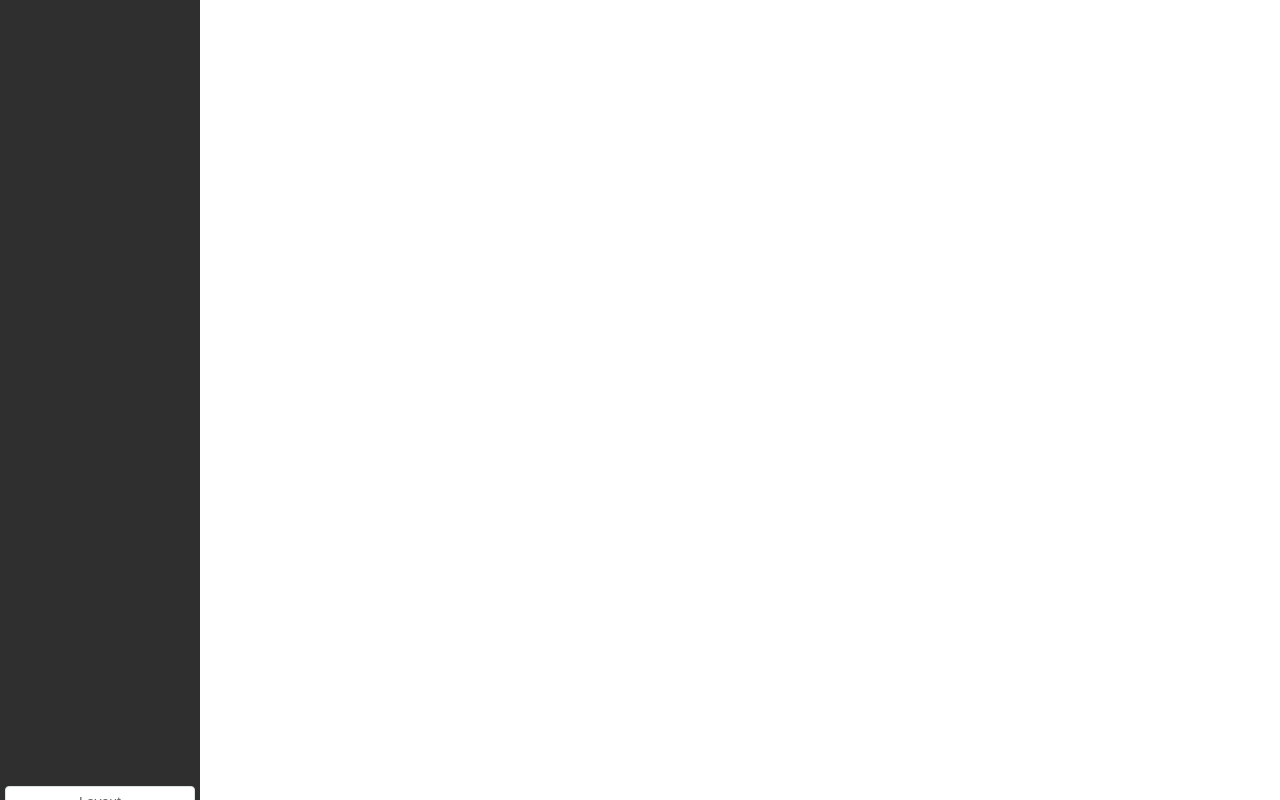
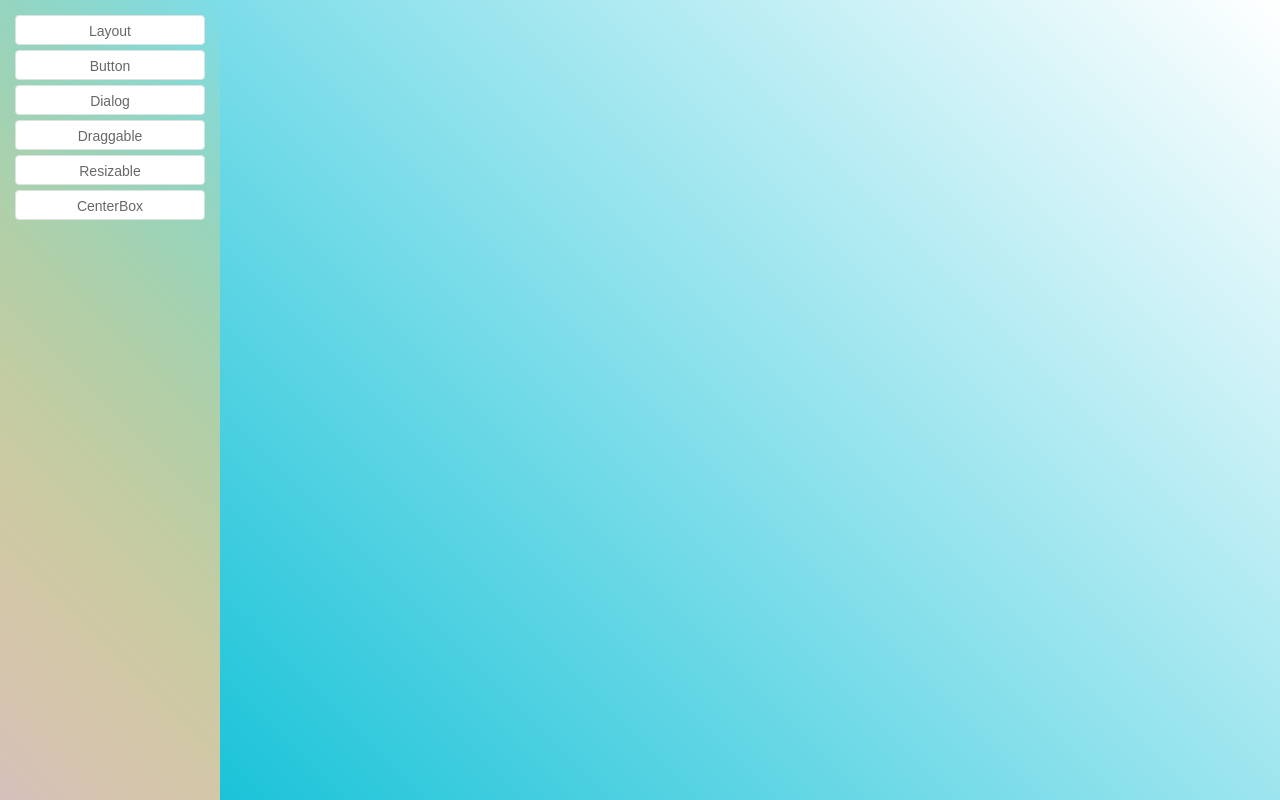
Before and after one commit to Joy1326/LyUI, a Vue app: page /#/ in a window 1280 px wide. Built offline with nearby package versions, Linux system fonts and the light colour scheme.

Commit message:
调整样式及修改layout布局

```diff
--- a/src/components/dialog/Dialog.vue
+++ b/src/components/dialog/Dialog.vue
@@ -71,17 +71,17 @@ export default {
       type: Boolean,
       default: true
     },
-    title:{
-      type:String,
-      default:'标题'
+    title: {
+      type: String,
+      default: "title"
     },
-    draggable:{
-      type:Boolean,
-      default:false
+    draggable: {
+      type: Boolean,
+      default: false
     },
-    resizable:{
-      type:Boolean,
-      default:false
+    resizable: {
+      type: Boolean,
+      default: false
     }
   },
   data() {
@@ -114,9 +114,9 @@ export default {
         height: this.tagHeight
       };
     },
-    titleStyle(){
-      console.log(this.draggable)
-      return this.draggable? {cursor:'move'}:null
+    titleStyle() {
+      console.log(this.draggable);
+      return this.draggable ? { cursor: "move" } : null;
     }
   },
   mounted() {
@@ -197,6 +197,6 @@ export default {
   height: 36px;
   line-height: 36px;
   padding-left: 8px;
-  background-color: white;
+  background: linear-gradient(180deg, #f7f7f7, #c5c5c5b5);
 }
 </style>
--- /dev/null
+++ b/src/components/layout/LCR.vue
@@ -0,0 +1,38 @@
+<template>
+  <div class="ly-lcr-wrap">
+    <div class="ly-lcr-l">
+      <slot name="left"></slot>
+    </div>
+    <div class="ly-lcr-r">
+      <slot name="right"></slot>
+    </div>
+    <div class="ly-lcr-c">
+      <slot></slot>
+    </div>
+  </div>
+</template>
+<style scoped>
+.ly-lcr-wrap {
+  height: 100%;
+}
+.ly-lcr-l {
+  float: left;
+  overflow: hidden;
+}
+.ly-lcr-r {
+  float: right;
+  overflow: hidden;
+}
+.ly-lcr-c {
+  overflow: auto;
+}
+.ly-lcr-l,
+.ly-lcr-r,
+.ly-lcr-c {
+  height: 100%;
+}
+.ly-lcr-l,
+.ly-lcr-r {
+    background: linear-gradient(45deg, #FFEB3B, transparent);
+}
+</style>
--- a/src/components/layout/Layout.vue
+++ b/src/components/layout/Layout.vue
@@ -1,93 +1,62 @@
 <template>
-  <div
-    :style="wrapStyle"
-    ref="wrapBox"
-  >
-    <div ref="header">
-      <slot name="header"></slot>
+  <div class="ly-layout-wrap">
+    <div class="ly-layout-header ly-table-layout-row">
+      <div>
+        <slot name="header"></slot>
+      </div>
     </div>
-    <div
-      :style="contentWrapStyle"
-      class="ly-content-wrap"
-    >
-      <slot name="left"></slot>
-      <slot></slot>
-      <slot name="right"></slot>
+    <div class="ly-layout-body ly-table-layout-row">
+      <div class="ly-layout-center-wrap">
+        <div class="ly-layout-center">
+          <LCR>
+            <slot
+              slot="left"
+              name="left"
+            ></slot>
+            <slot></slot>
+            <slot
+              slot="right"
+              name="right"
+            ></slot>
+          </LCR>
+        </div>
+      </div>
     </div>
-    <div ref="footer">
-      <slot name="footer"></slot>
+    <div class="ly-layout-footer ly-table-layout-row">
+      <div>
+        <slot name="footer"></slot>
+      </div>
     </div>
   </div>
 </template>
 <script>
+import LCR from "./LCR.vue";
 export default {
-  props: {
-    fit: {
-      type: Boolean,
-      default: false
-    }
-  },
-  data() {
-    return {
-      wrapHeight: 0,
-      headerHeight: 0,
-      footerHeight: 0
-    };
-  },
-  mounted() {
-    this.$nextTick(() => {
-      this.initFn();
-    });
-  },
-  computed: {
-    wrapStyle() {
-      return {
-        height: this.fit ? "100%" : "auto",
-        overflow:this.fit?'hidden':'auto'
-      };
-    },
-    contentWrapStyle() {
-      return {
-        height: this.fit
-          ? this.wrapHeight - this.headerHeight - this.footerHeight + "px"
-          : "auto"
-      };
-    }
-  },
-  methods: {
-    getRefWrapBox() {
-      return this.$refs.wrapBox;
-    },
-    getWrapBoxHeight() {
-      return this.getRefWrapBox().offsetHeight;
-    },
-    getRefHeader() {
-      return this.$refs.header;
-    },
-    getHeaderHeight() {
-      return this.getRefHeader().offsetHeight;
-    },
-    getRefFooter() {
-      return this.$refs.footer;
-    },
-    getFooterHeight() {
-      return this.getRefFooter().offsetHeight;
-    },
-    initFn() {
-      this.wrapHeight = this.getWrapBoxHeight();
-      this.headerHeight = this.getHeaderHeight();
-      this.footerHeight = this.getFooterHeight();
-    }
-  }
+  components: { LCR }
 };
 </script>
+
 <style scoped>
-.ly-content-wrap {
+.ly-layout-wrap {
   display: table;
+  width: 100%;
   table-layout: fixed;
-  width: 100%;
+  height: 100%;
+      background: linear-gradient(45deg, #00BCD4, transparent);
 }
-.ly-content-wrap > div {
+.ly-table-layout-row {
+  display: table-row;
+}
+.ly-layout-body {
+  height: 100%;
+}
+.ly-layout-center-wrap {
+  height: 100%;
+  overflow: hidden;
   display: table-cell;
 }
+.ly-layout-center {
+  height: 100%;
+  overflow: auto;
+}
 </style>
--- a/src/components/layout/LayoutPanel.vue
+++ b/src/components/layout/LayoutPanel.vue
@@ -1,30 +1,10 @@
 <template>
-    <div class="ly-layoutpanel-wrap" :style="style">
-        <div class="ly-layoutpanel-box">
-            <slot></slot>
-        </div>
+    <div class="ly-layoutpanel-box">
+        <slot></slot>
     </div>
 </template>
-<script>
-export default {
-    props:{
-        width:{
-            type:[Number,String],
-            default:'auto'
-        }
-    },
-    computed:{
-        style(){
-            return {
-                width: !isNaN(this.width)?this.width+'px':'auto'
-            }
-        }
-    }
-}
-</script>
 <style scoped>
 .ly-layoutpanel-box{
-    width: 100%;
     height: 100%;
     overflow: auto;
 }
--- a/src/components/masklayer/MaskLayer.vue
+++ b/src/components/masklayer/MaskLayer.vue
@@ -52,6 +52,6 @@ export default {
 </script>
 <style scoped>
 .ly-masklayer-wrap {
-  background-color: #7979794a;
+  background-color: #7979799e;;
 }
 </style>
--- a/src/components/mixins/draggable.js
+++ b/src/components/mixins/draggable.js
@@ -1,7 +1,7 @@
 export default {
     directives: {
+        // 指令的定义
         draggable: {
-            // 指令的定义
             inserted(el, bind) {
                 let { onDragStart, onDrag, onDragEnd, handle } = bind.value && bind.value || {};
                 let disX = 0;
@@ -9,10 +9,16 @@ export default {
                 let sPageX = 0;
                 let sPageY = 0;
                 let nEl = el;
+                try {
                     if (handle && typeof handle === 'function') {
                         nEl = handle();
                     }
                     nEl.onmousedown = mousedownFn;
+                } catch (error) {
+                    // eslint-disable-next-line no-console
+                    console.error(error);
+                }
+
                 function mousedownFn(event) {
                     let { pageX, pageY } = event;
                     sPageX = pageX;
@@ -33,7 +39,7 @@ export default {
                         onDrag(event, {
                             disX, disY,
                             mX: pageX - sPageX,
-                            mY:pageY - sPageY
+                            mY: pageY - sPageY
                         });
                     }
                 }
@@ -46,10 +52,17 @@ export default {
                 }
             },
             unbind(el, bind) {
+                try {
                     let { handle } = bind.value && bind.value || {};
+                    if (el.onmousedown) {
                         el.onmousedown = null;
-                if (handle && typeof handle === 'function') {
+                    }
+                    if (handle && typeof handle === 'function' && handle() && handle().onmousedown) {
                         handle().onmousedown = null;
+                    }
+                } catch (error) {
+                    // eslint-disable-next-line no-console
+                    console.error(error);
                 }
             }
         }
--- a/src/components/resizable/Resizable.vue
+++ b/src/components/resizable/Resizable.vue
@@ -186,10 +186,10 @@ export default {
   position: absolute;
   /* height: 400px;
   width: 400px; */
-  background-color: #42b1bf;
+  background-color: white;
   border: 1px solid #795548;
   border-radius: 4px;
-  box-shadow: 2px 2px 5px #00bcd4;
+  box-shadow: 1px 1px 5px #ffffff;
   overflow: hidden;
 }
 </style>
--- a/src/page/Main.vue
+++ b/src/page/Main.vue
@@ -1,6 +1,6 @@
 <template>
   <LyLayout fit>
-    <LyLayoutPanel slot="left" width="200" style="background:#2f2f2f;">
+    <LyLayoutPanel slot="left" style="background:linear-gradient(45deg, #d4bfbe, transparent);width:200px;padding:10px;">
       <div
         v-for="(item,index) in list"
         :key="index"
--- a/src/page/dialog/Dialog.vue
+++ b/src/page/dialog/Dialog.vue
@@ -2,7 +2,7 @@
     <div>
         <LyButton @click="openDlg">打开</LyButton>
         <LyDialog v-model="dlgShow" height="400px" width="600px" draggable>
-            <div style="background:#FFC107;">
+            <div style="background:#00BCD4;">
                 dialog
             </div>
         </LyDialog>
--- a/src/page/layout/BaseLayout.vue
+++ b/src/page/layout/BaseLayout.vue
@@ -1,27 +1,27 @@
 <template>
   <LyLayout fit>
     <LyLayoutPanel>
-      <div style="background-color:rgb(228, 228, 228);height:1000px;width:1000px;">center</div>
+      <div style="background: radial-gradient(#9E9E9E, transparent);height:1000px;width:1000px;">center</div>
     </LyLayoutPanel>
     <LyLayoutPanel slot="header">
-      <div style="height:100px;background-color: rgb(45, 90, 111);color:white;">
+      <div style="height:100px;background: radial-gradient(#f3f3f3, transparent);color:white;">
         header
       </div>
     </LyLayoutPanel>
     <LyLayoutPanel
       slot="left"
-      width="100"
+      style="width:200px;"
     >
       left
     </LyLayoutPanel>
     <LyLayoutPanel
       slot="right"
-      width="80"
+      style="width:100px;"
     >
       right
     </LyLayoutPanel>
     <LyLayoutPanel slot="footer">
-      <div style="background-color: rgb(45, 90, 111);color:white;height:50px;">
+      <div style="background: radial-gradient(#f3f3f3, transparent);color:white;height:50px;">
         footer
       </div>
     </LyLayoutPanel>
```
Lines whose indentation alone changed are shown as unchanged.
